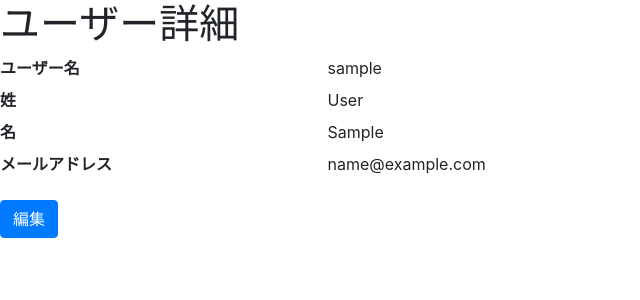
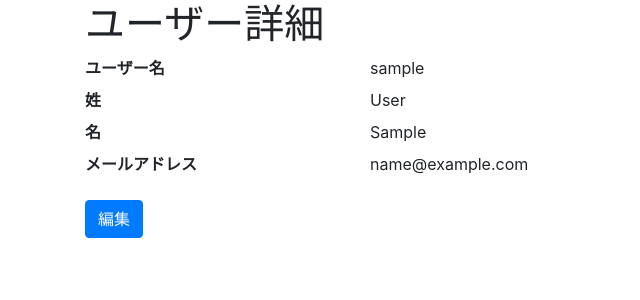
Before and after one commit to gakitomo/Python1, a Django app: page /kanban/users/1/ in a window 1280 px wide. Shown: the part 56-356 px from the top of the page, without its empty margins (0-640 px from the left). Run offline with Django 3.2, Linux system fonts and the light colour scheme; the visitor is signed in with stand-in values (Sample User, id 1); data comes from the database, SQL or seed files in the repository; some libraries are stand-ins or nearby versions.

Commit message:
Update detail.html

```diff
--- a/kanban/templates/kanban/lists/delete.html
+++ b/kanban/templates/kanban/lists/delete.html
@@ -1,10 +1,12 @@
 {% extends "kanban/base.html" %}
 
 {% block content %}
+<div class= "container">
   <h1>リスト削除</h1>
   <form method="post">
     {% csrf_token %}
     <p>リスト "{{ list.title }}" を本当に削除してもよろしいですか？</p>
     <button type="submit" class="btn btn-danger">確認</button>
   </form>
+</div>
 {% endblock %}
--- a/kanban/templates/kanban/lists/update.html
+++ b/kanban/templates/kanban/lists/update.html
@@ -1,10 +1,12 @@
 {% extends "kanban/base.html" %}
 
 {% block content %}
+<div class = "container">
   <h1>リスト編集</h1>
   <form method="post">
     {% csrf_token %}
     {{ form.as_p }}
     <button type="submit" class="btn btn-primary">送信</button>
   </form>
+</div>
 {% endblock %}
--- a/kanban/templates/kanban/users/detail.html
+++ b/kanban/templates/kanban/users/detail.html
@@ -1,6 +1,7 @@
 {% extends "kanban/base.html" %}
 
 {% block content %}
+<div class = "container">
   <h1>ユーザー詳細</h1>
     <dl class="row">
     <dt class="col-sm-3">ユーザー名</dt>
@@ -18,4 +19,5 @@
   {% else %}
     <a class="btn btn-primary disabled" href="#" role="button">編集</a>
   {% endif %}
+</div>
 {% endblock %}
```
Lines whose indentation alone changed are shown as unchanged.
